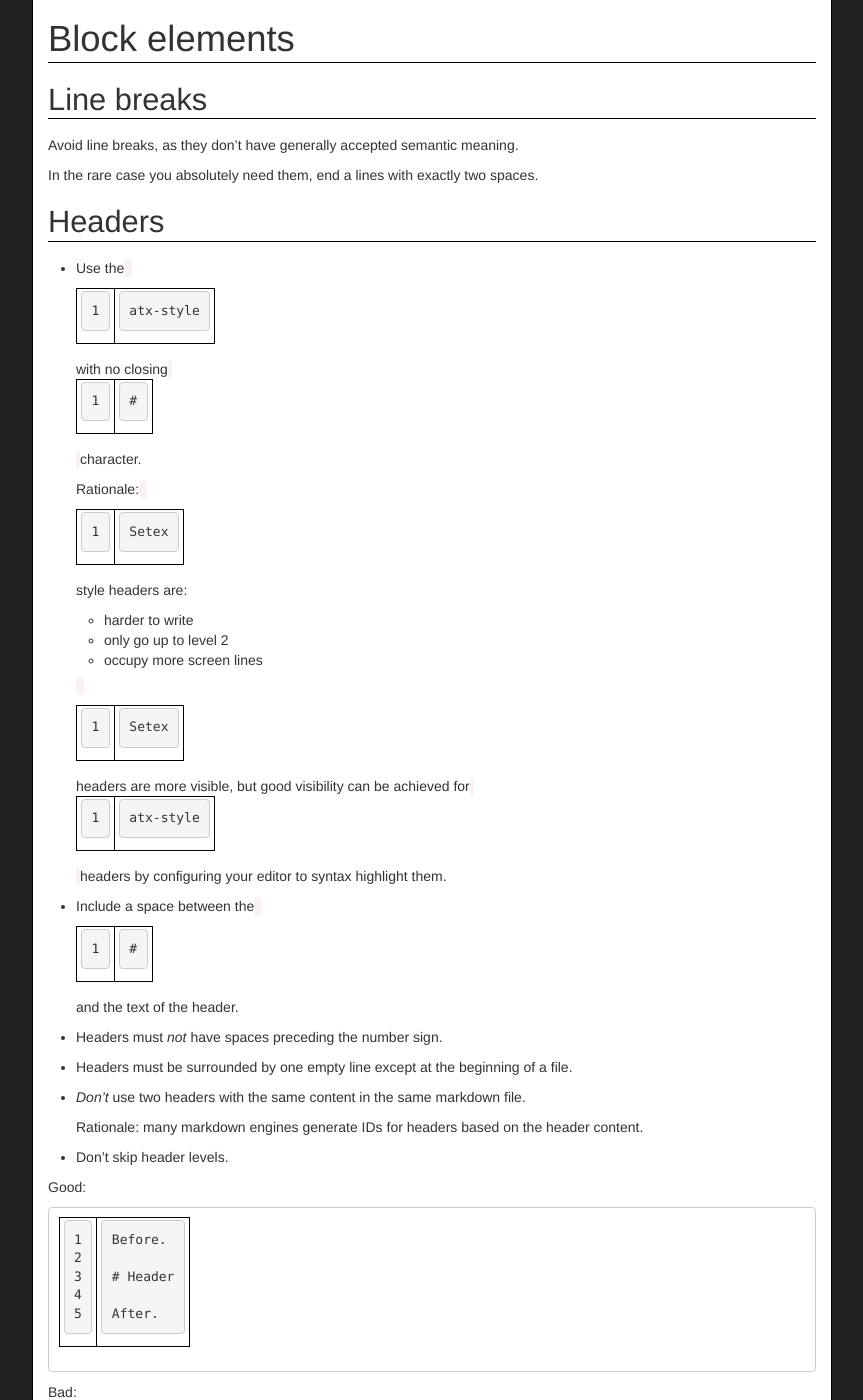
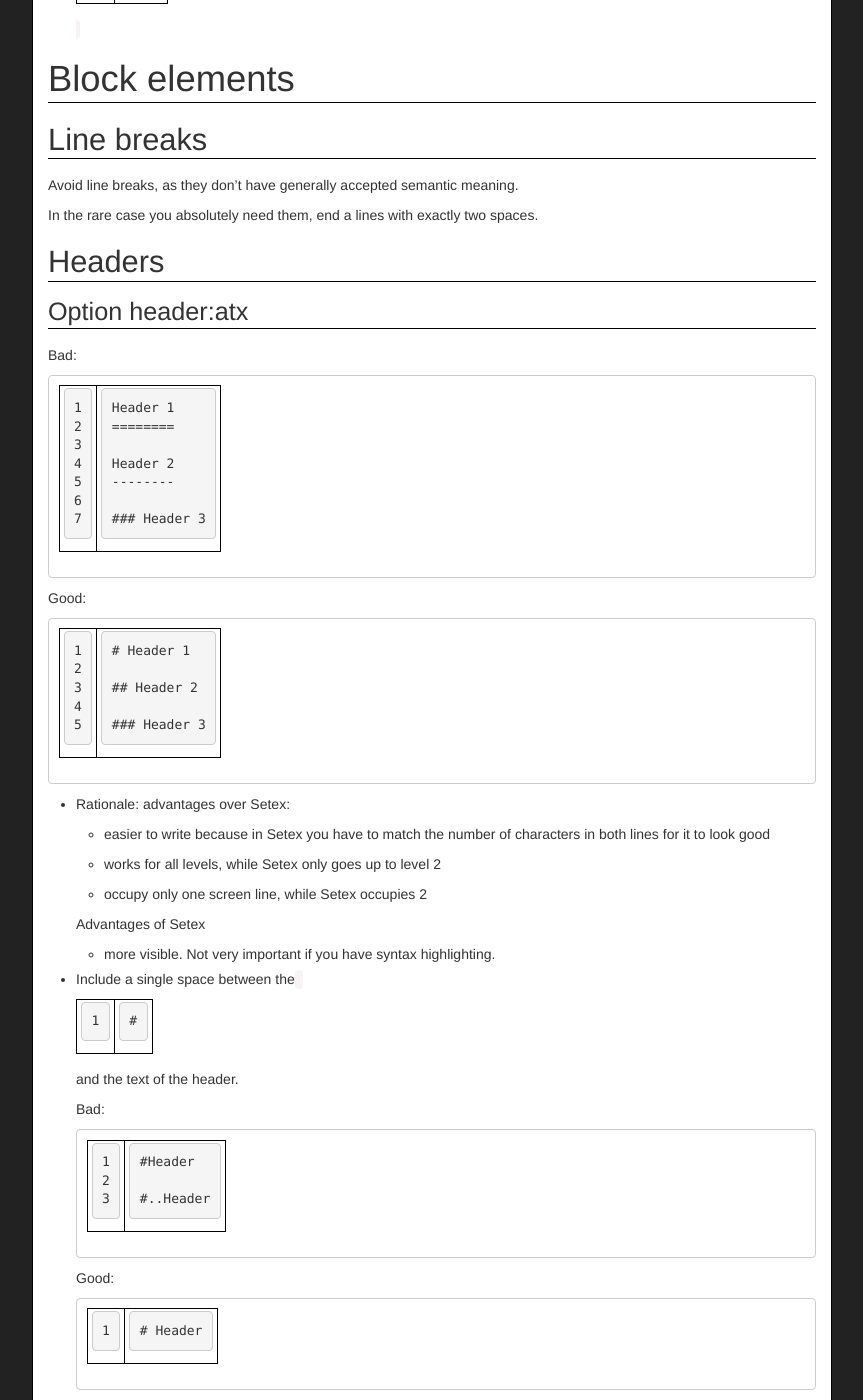
Before and after one commit to cirosantilli/markdown-style-guide, a Jekyll site: the page built from index.md, in a window 1280 px wide and 1400 px high, scrolled down 12089 px. Shown: the whole window, without its empty margins (208-1071 px from the left). Built offline with Jekyll 4.4.1, drawn with Linux system fonts in a browser that asks for light colours; nearby versions of some CDN libraries; some of the changed text lies outside the part shown.

Commit message:
Add setex option, more header good bad examples

```diff
--- a/index.md
+++ b/index.md
@@ -385,53 +385,175 @@
 
 ### Headers
 
--   Use the `atx-style` with no closing `#` character.
-
-    Rationale: `Setex` style headers are:
-
-    - harder to write
-    - only go up to level 2
-    - occupy more screen lines
-
-    `Setex` headers are more visible, but good visibility can be achieved for `atx-style` headers
-    by configuring your editor to syntax highlight them.
-
--   Include a space between the `#` and the text of the header.
-
--   Headers must *not* have spaces preceding the number sign.
-
--   Headers must be surrounded by one empty line except at the beginning of a file.
-
--   *Don't* use two headers with the same content in the same markdown file.
+#### Option header:atx
+
+Bad:
+
+    Header 1
+    ========
+
+    Header 2
+    --------
+
+    ### Header 3
+
+Good:
+
+    # Header 1
+
+    ## Header 2
+
+    ### Header 3
+
+-   Rationale: advantages over Setex:
+
+    -   easier to write because in Setex you have to match
+        the number of characters in both lines for it to look good
+
+    -   works for all levels, while Setex only goes up to level 2
+
+    -   occupy only one screen line, while Setex occupies 2
+
+    Advantages of Setex
+
+    -   more visible. Not very important if you have syntax highlighting.
+
+-   Include a single space between the `#` and the text of the header.
+
+    Bad:
+
+        #Header
+
+        #..Header
+
+    Good:
+
+        # Header
+
+-   *Don't* use the closing `#` character.
+
+    Bad:
+
+        # Header #
+
+    Good:
+
+        # Header
+
+    Rationale: easier to maintain.
+
+-   *Don't* add spaces before the number sign `#`.
+
+    Bad:
+
+        .# Header
+
+    Good:
+
+        # Header
+
+#### Option header:setex
+
+Bad:
+
+    # Header 1
+
+    ## Header 2
+
+    ### Header 3
+
+
+Good:
+
+    Header 1
+    ========
+
+    Header 2
+    --------
+
+    ### Header 3
+
+---
+
+-   *Don't* skip header levels.
+
+    Bad:
+
+        # Header 1
+
+        ### Header 3
+
+    Good:
+
+        # Header 1
+
+        ## Header 2
+
+-   Surround headers by a single empty line except at the beginning of the file.
+
+    Bad:
+
+        Before.
+        # Header 1
+
+        ## Header 2
+        After.
+
+    Good:
+
+        Before.
+
+        # Header 1
+
+        ## Header 2
+
+        After.
+
+    Bad:
+
+        Before.
+        Header 1
+        ========
+
+        ## Header 2
+        -----------
+        After.
+
+    Good:
+
+        Before.
+
+        Header 1
+        ========
+
+        ## Header 2
+        -----------
+
+        After.
+
+-   *Avoid* using two headers with the same content in the same markdown file.
 
     Rationale: many markdown engines generate IDs for headers based on the header content.
 
--   Don't skip header levels.
-
-Good:
-
-    Before.
-
-    # Header
-
-    After.
-
-Bad:
-
-    Before.
-    # Header
-
-    # Header
-    After.
-
-    Header
-    =======
-
-    # Header #
-
-    #Header
-
-     # Header
+    Bad:
+
+        # Dogs
+
+        ## Anatomy
+
+        # Cats
+
+        ## Anatomy
+
+    Good:
+
+        # Dogs
+
+        ## Anatomy of the dog
+
+        # Cats
+
+        ## Anatomy of the cat
 
 #### Top-level header
 
```
